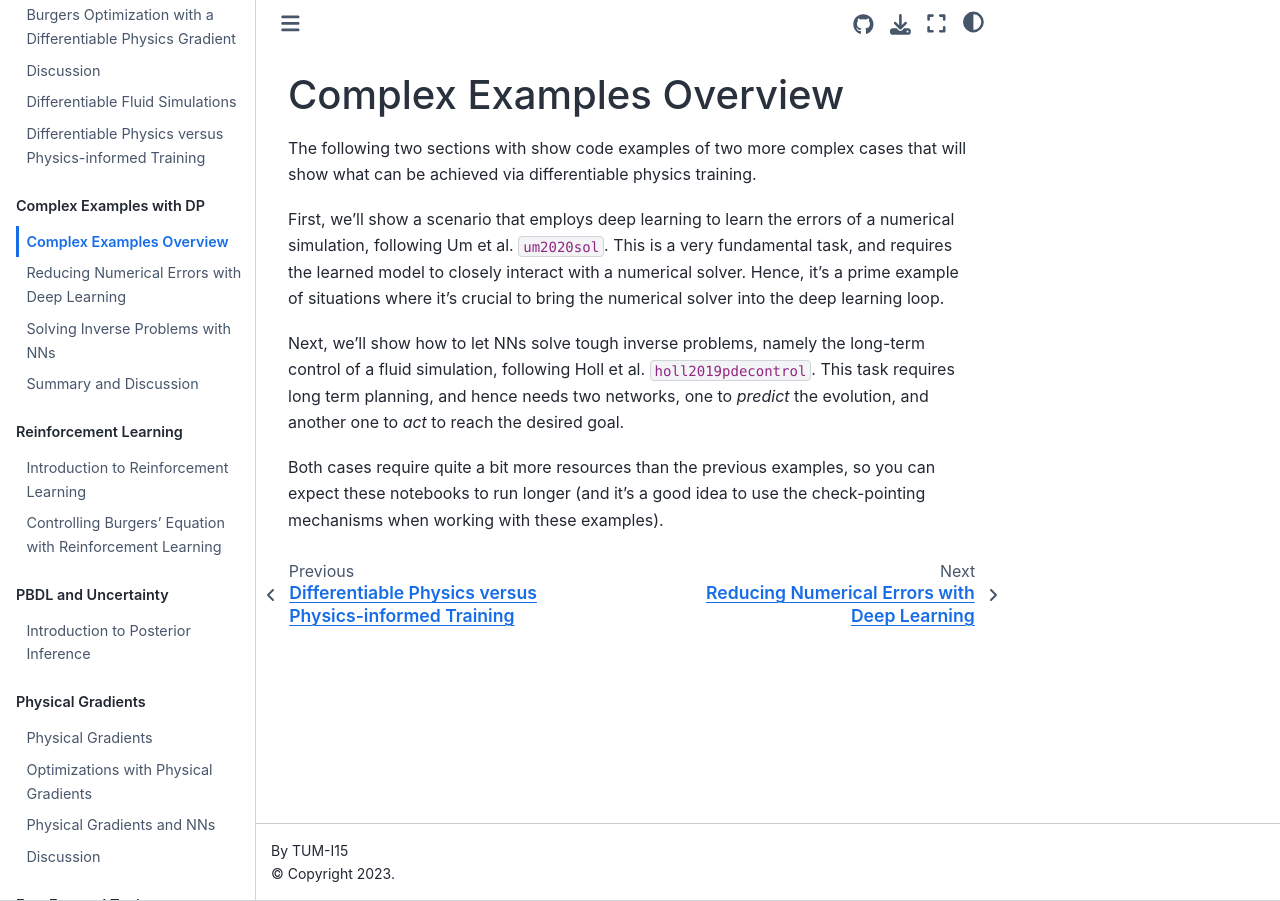
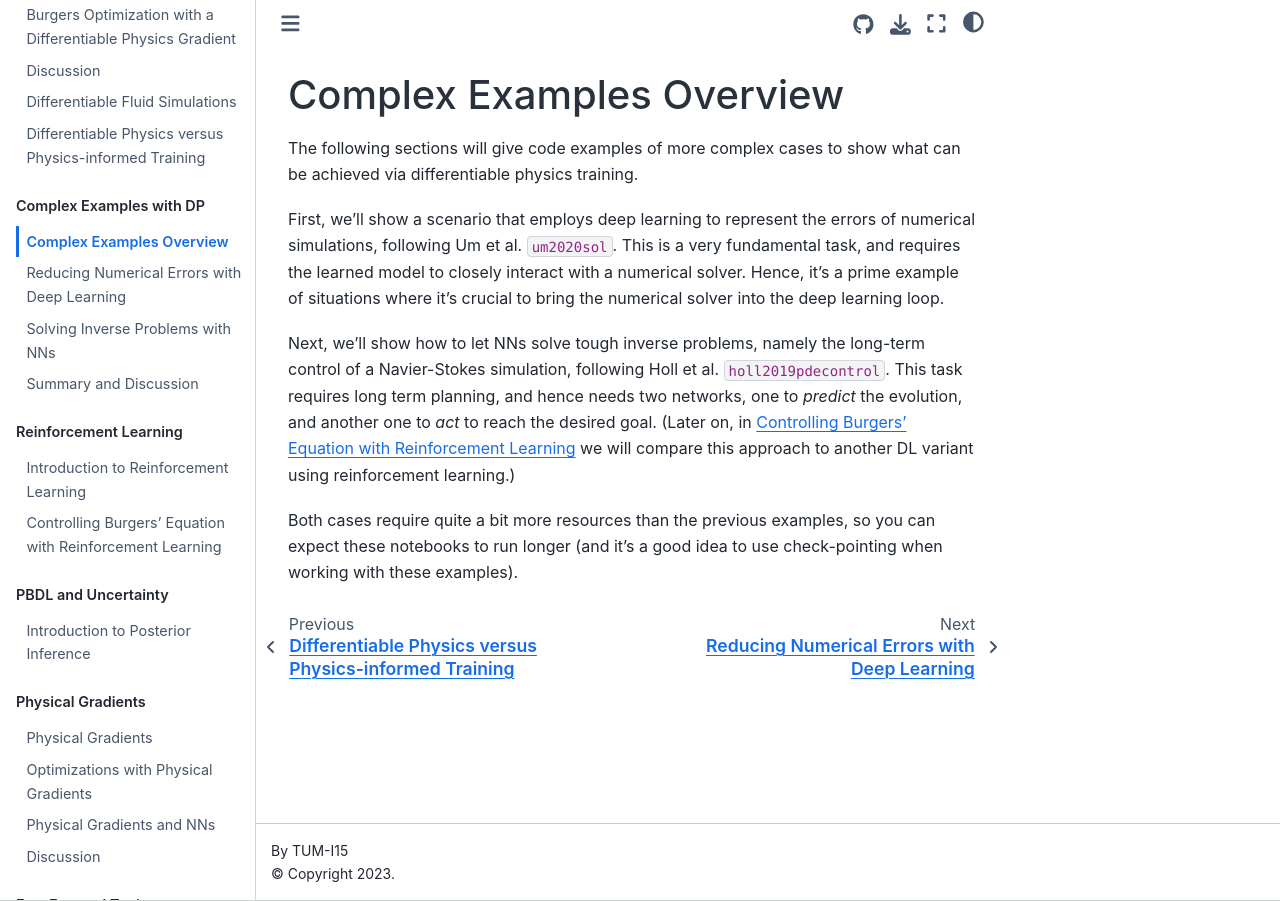
Before and after one commit to tum-pbs/pbdl-book, a Jupyter Book: the page built from diffphys-examples.md, in a window 1280 px wide. Built offline with Jupyter Book 1.0.4 settings and Sphinx 7.4.7 and the Sphinx Book theme 1.1.4, drawn with Linux system fonts in a browser that asks for light colours; pages that are not in the unit, such as notebooks, are missing from menus; cross-references to code outside the pages are shown as plain code.

Commit message:
update SoL code

```diff
--- a/diffphys-examples.md
+++ b/diffphys-examples.md
@@ -1,22 +1,23 @@
 Complex Examples Overview
 =======================
 
-The following two sections with show code examples of two more complex cases that
-will show what can be achieved via differentiable physics training.
+The following sections will give code examples of more complex cases to
+show what can be achieved via differentiable physics training.
 
-First, we'll show a scenario that employs deep learning to learn the errors
-of a numerical simulation, following Um et al. {cite}`um2020sol`.
+First, we'll show a scenario that employs deep learning to represent the errors
+of numerical simulations, following Um et al. {cite}`um2020sol`.
 This is a very fundamental task, and requires the learned model to closely
 interact with a numerical solver. Hence, it's a prime example of
 situations where it's crucial to bring the numerical solver into the
 deep learning loop.
 
 Next, we'll show how to let NNs solve tough inverse problems, namely the long-term control
-of a fluid simulation, following Holl et al.  {cite}`holl2019pdecontrol`.
+of a Navier-Stokes simulation, following Holl et al.  {cite}`holl2019pdecontrol`.
 This task requires long term planning,
 and hence needs two networks, one to _predict_ the evolution,
-and another one to _act_ to reach the desired goal.
+and another one to _act_ to reach the desired goal. (Later on, in {doc}`reinflearn-code` we will compare
+this approach to another DL variant using reinforcement learning.)
 
 Both cases require quite a bit more resources than the previous examples, so you
-can expect these notebooks to run longer (and it's a good idea to use the check-pointing
-mechanisms when working with these examples).
+can expect these notebooks to run longer (and it's a good idea to use check-pointing
+when working with these examples).
```
Also changed, not shown: diffphys-code-sol.ipynb.
